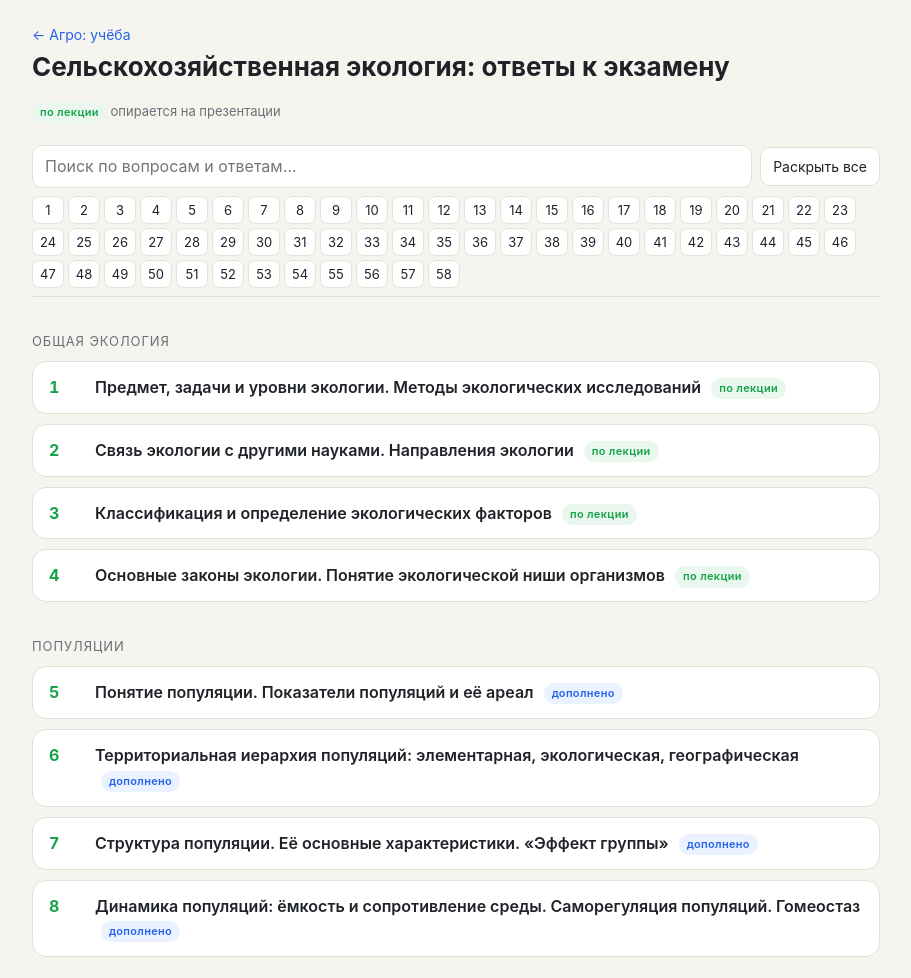
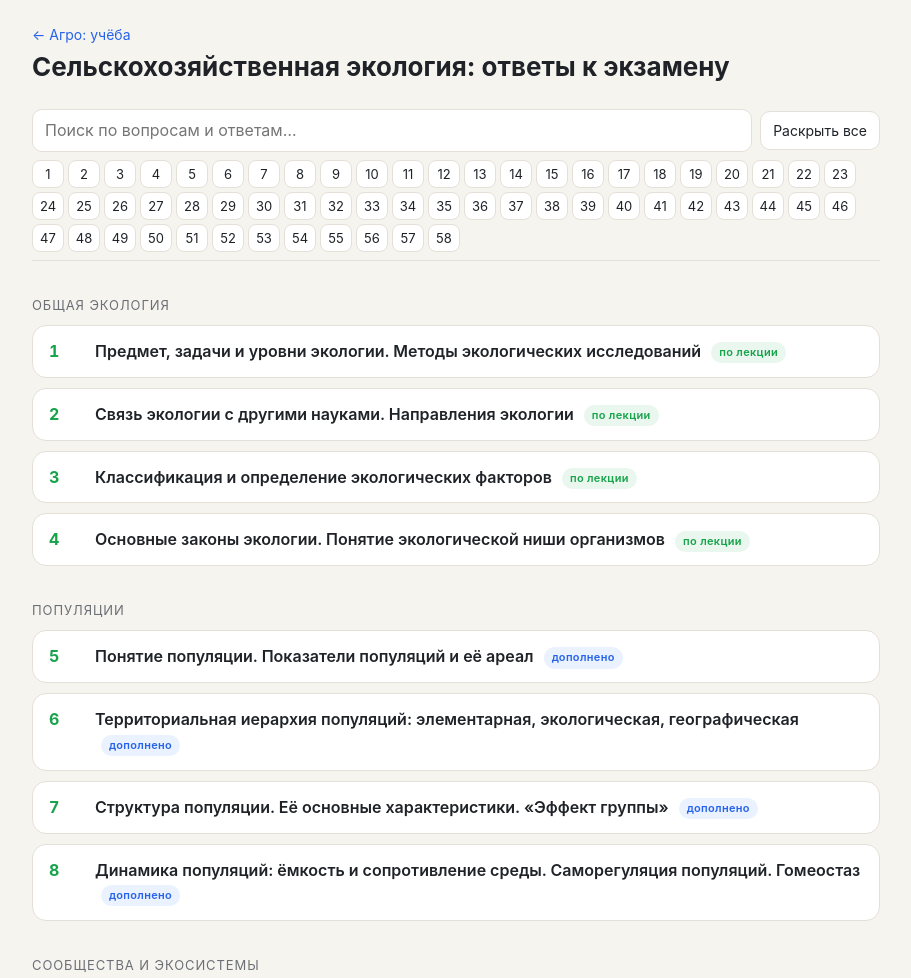
Before and after one commit to darlenelandau/agro, a plain HTML site: page ecology.html in a window 1280 px wide. Shown: the top 978 px of the page, without its empty margins (184-1095 px from the left). Drawn offline with Linux system fonts and the light colour scheme.

Commit message:
Убрана легенда меток под заголовком
Co-Authored-By: Claude Opus 5.5 <noreply@anthropic.com>

```diff
--- a/ecology.html
+++ b/ecology.html
@@ -85,9 +85,6 @@ svg .ah{fill:var(--muted)}
 <div class="wrap">
 <a class="back" href="index.html">← Агро: учёба</a>
 <h1>Сельскохозяйственная экология: ответы к экзамену</h1>
-<div class="legend">
-  <span><span class="tag lec">по лекции</span> опирается на презентации</span>
-</div>
 <div class="bar">
   <div class="row">
     <input id="q" type="search" placeholder="Поиск по вопросам и ответам…">
```
